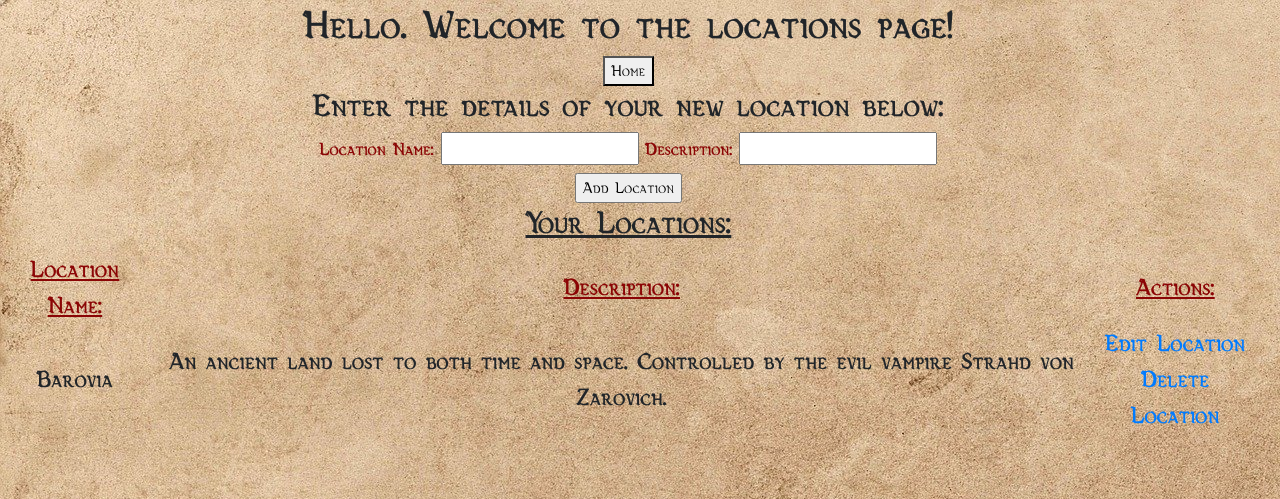
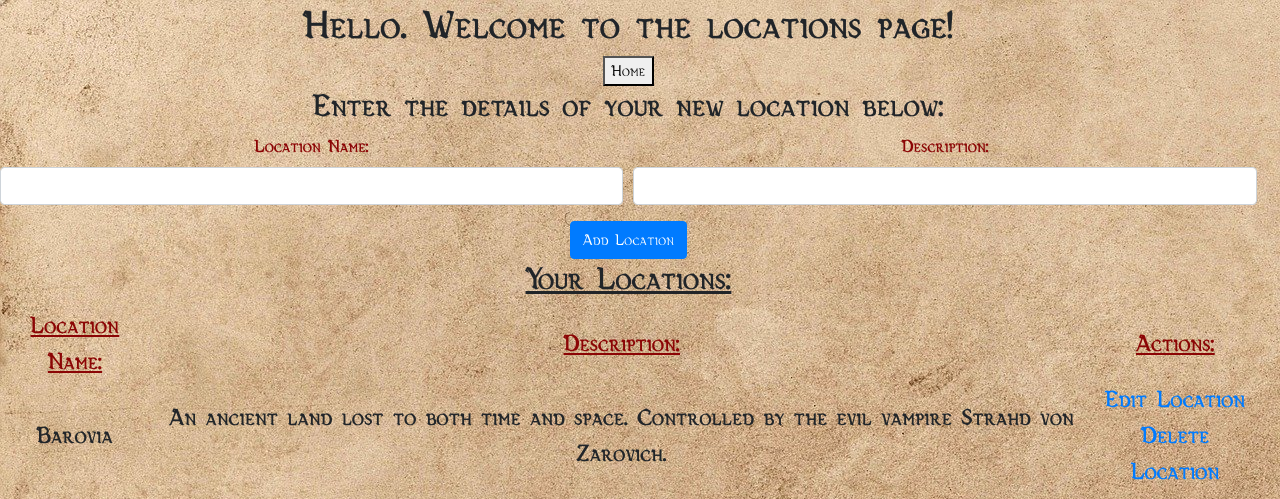
Before and after one commit to Pikmaniac369/C16302271-Final_Year_Project, a Flask app: page /locations.html in a window 1280 px wide. Shown: the top 499 px of the page. Run offline with Flask 2, Linux system fonts and the light colour scheme; data comes from the database, SQL or seed files in the repository; both versions use the stored data as it was after the commit; some libraries are stand-ins or nearby versions.

Commit message:
Added styling to the Locations page.

```diff
--- a/templates/locations.html
+++ b/templates/locations.html
@@ -6,16 +6,26 @@
 
 {% block content %}
 <div class="content">
-    <h1 style="text-align: center;">Hello. Welcome to the locations page!</h1>
+    <h1>Hello. Welcome to the locations page!</h1>
     <button id="characterDashboardButton" onclick="window.location.href = './dashboard.html';">Home</button>
-    <h2 style="text-align: center;">Enter the details of your new location below:</h2>
+    <h2>Enter the details of your new location below:</h2>
     <div class="form">
         <form action="locations.html" method="POST">
-            <label>Location Name: <input type="text" name="lName" id="lName" required></label>
-            <label>Description: <input type="text" name="lDesc" id="lDesc"></label>
-            <br>
-            <input type="submit" value="Add Location">
-            <br>
+
+            <div class="form-row">
+                <div class="form-group col-md-6">
+                    <label>Location Name: </label>
+                    <input type="text" name="lName" class="form-control" id="lName" required>
+                </div>
+
+                <div class="form-group col-md-6">
+                    <label>Description: </label>
+                    <input type="text" name="lDesc" class="form-control" id="lDesc">
+                </div>
+            </div>
+
+            <button type="submit" class="btn btn-primary">Add Location</button>
+
         </form>
     </div>
     {% if locations|length >= 1 %}
```
Also changed, not shown: templates/updateArmour.html (+23 -10 lines), projectDB.db.
